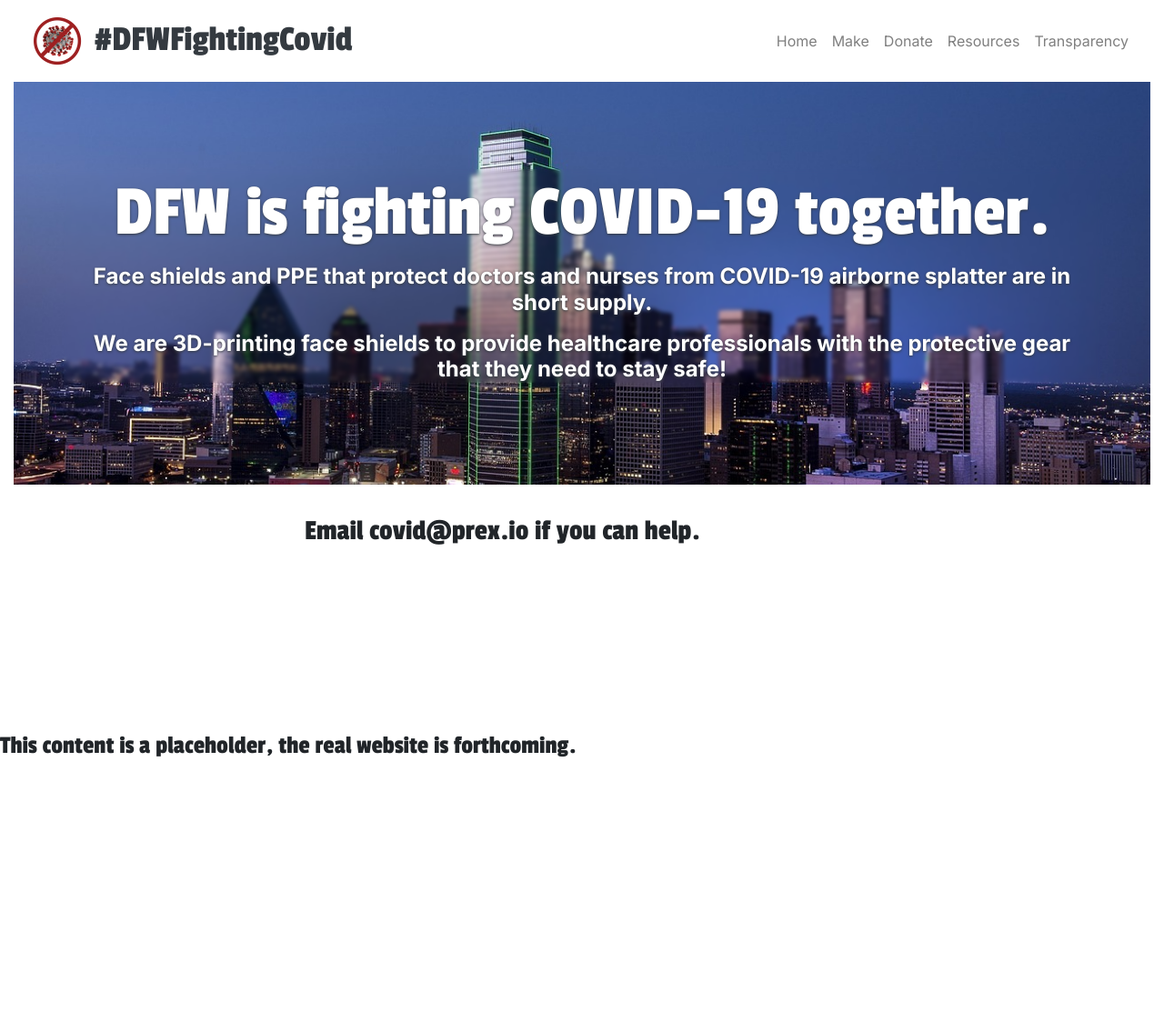
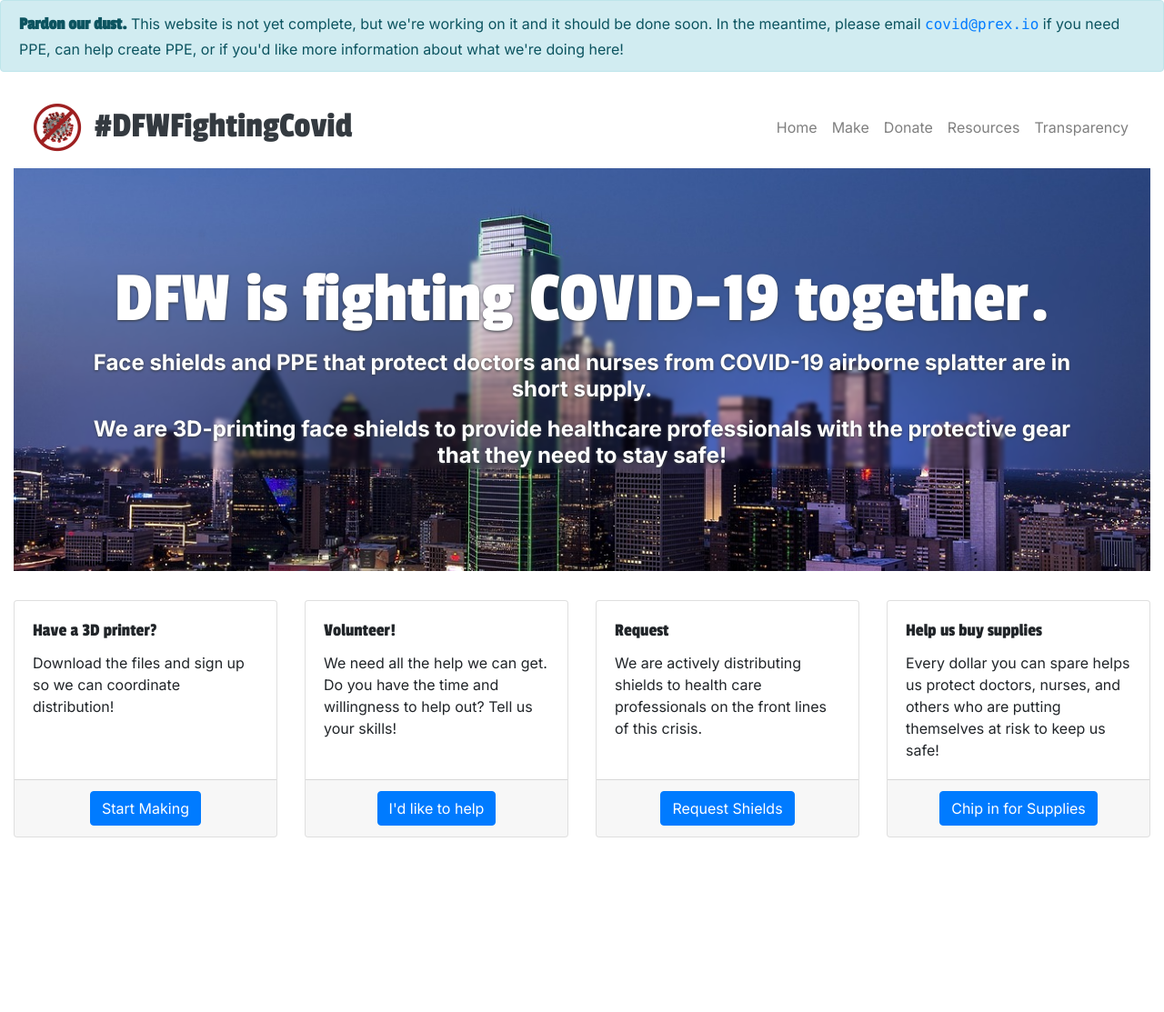
Before and after one commit to rex/dfwfightingcovid, a web app: file index.html in a window 1280 px wide. Shown: the whole page at 91% size. Before the commit the page ends 833 px from the top, so only its background shows below. Run offline with its HTML, style and script files only (its server is not run), Linux system fonts and the light colour scheme.

Commit message:
Get navigation and info buttons in place

```diff
--- a/assets/stylesheets/styles.css
+++ b/assets/stylesheets/styles.css
@@ -38,3 +38,11 @@
     padding: 6rem 2rem;
   }
 }
+
+body.page--landing .card-deck {
+  width: 100%;
+}
+
+body.page--landing .card-deck .card-footer {
+  text-align: center;
+}
--- a/index.html
+++ b/index.html
@@ -11,8 +11,14 @@
     <link rel="stylesheet" href="assets/stylesheets/fonts.css">
     <link rel="stylesheet" href="assets/stylesheets/styles.css">
   </head>
-  <body>
+  <body class="page--landing">
     <div class="container-fluid">
+      <div class="row">
+        <div class="alert alert-info">
+          <strong style="font-size: 1.2em;">Pardon our dust.</strong> This website is not yet complete, but we're working on it and it should be done soon. In the meantime, please email <a href="mailto:covid@prex.io"><span class="text-monospace">covid@prex.io</span></a> if you need PPE, can help create PPE, or if you'd like more information about what we're doing here!
+        </div>
+      </div>
+
       <div class="row">
         <div class="col-lg">
           <nav class="navbar navbar-expand-md navbar-light sticky-top">
@@ -62,12 +68,53 @@
         </div>
       </div>
 
-      <div class="row">
+      <!-- <div class="row">
         <div class="col-sm"></div>
         <div class="col-6">
           <h2>Email covid@prex.io if you can help.</h2>
         </div>
         <div class="col-sm"></div>
+      </div> -->
+
+      <div class="row justify-content-around">
+        <div class="card-deck landing--links">
+          <div class="card">
+            <div class="card-body">
+              <h5 class="card-title">Have a 3D printer?</h5>
+              <p class="card-text">Download the files and sign up so we can coordinate distribution!</p>
+            </div>
+            <div class="card-footer">
+              <a  href="mailto:covid@prex.io?subject=Start%20Making" class="btn btn-primary">Start Making</a>
+            </div>
+          </div>
+          <div class="card">
+            <div class="card-body">
+              <h5 class="card-title">Volunteer!</h5>
+              <p class="card-text">We need all the help we can get. Do you have the time and willingness to help out? Tell us your skills!</p>
+            </div>
+            <div class="card-footer">
+              <a  href="mailto:covid@prex.io?subject=I'd%20like%20to%20help" class="btn btn-primary">I'd like to help</a>
+            </div>
+          </div>
+          <div class="card">
+            <div class="card-body">
+              <h5 class="card-title">Request</h5>
+              <p class="card-text">We are actively distributing shields to health care professionals on the front lines of this crisis.</p>
+            </div>
+            <div class="card-footer">
+              <a  href="mailto:covid@prex.io?subject=PPE%20Request" class="btn btn-primary">Request Shields</a>
+            </div>
+          </div>
+          <div class="card">
+            <div class="card-body">
+              <h5 class="card-title">Help us buy supplies</h5>
+              <p class="card-text">Every dollar you can spare helps us protect doctors, nurses, and others who are putting themselves at risk to keep us safe!</p>
+            </div>
+            <div class="card-footer">
+              <a  href="mailto:covid@prex.io?subject=Donate" class="btn btn-primary">Chip in for Supplies</a>
+            </div>
+          </div>
+        </div>
       </div>
     </div>
 
@@ -79,7 +126,7 @@
     <br>
     <br>
     <br>
-    <h3>This content is a placeholder, the real website is forthcoming.</h3>
+
 
 
     <script src="https://code.jquery.com/jquery-3.4.1.slim.min.js" integrity="sha384-J6qa4849blE2+poT4WnyKhv5vZF5SrPo0iEjwBvKU7imGFAV0wwj1yYfoRSJoZ+n" crossorigin="anonymous"></script>
```
